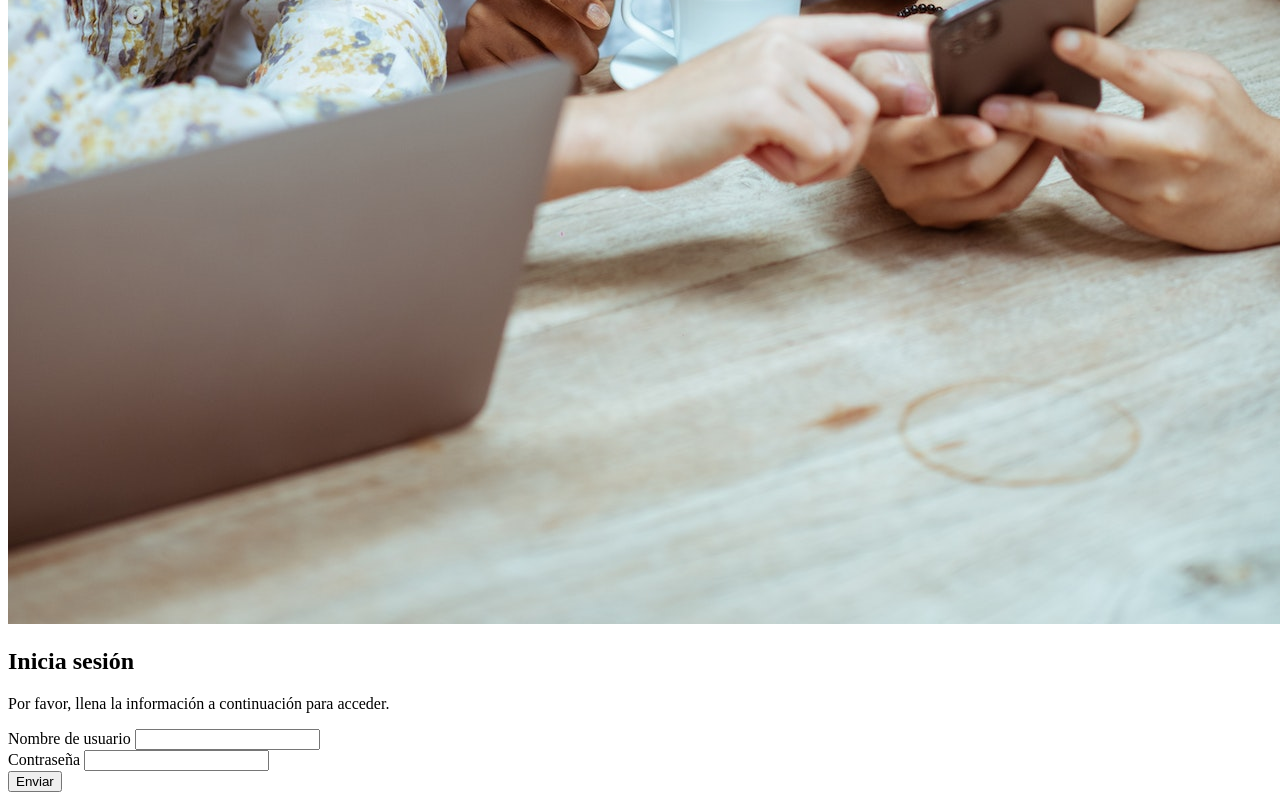
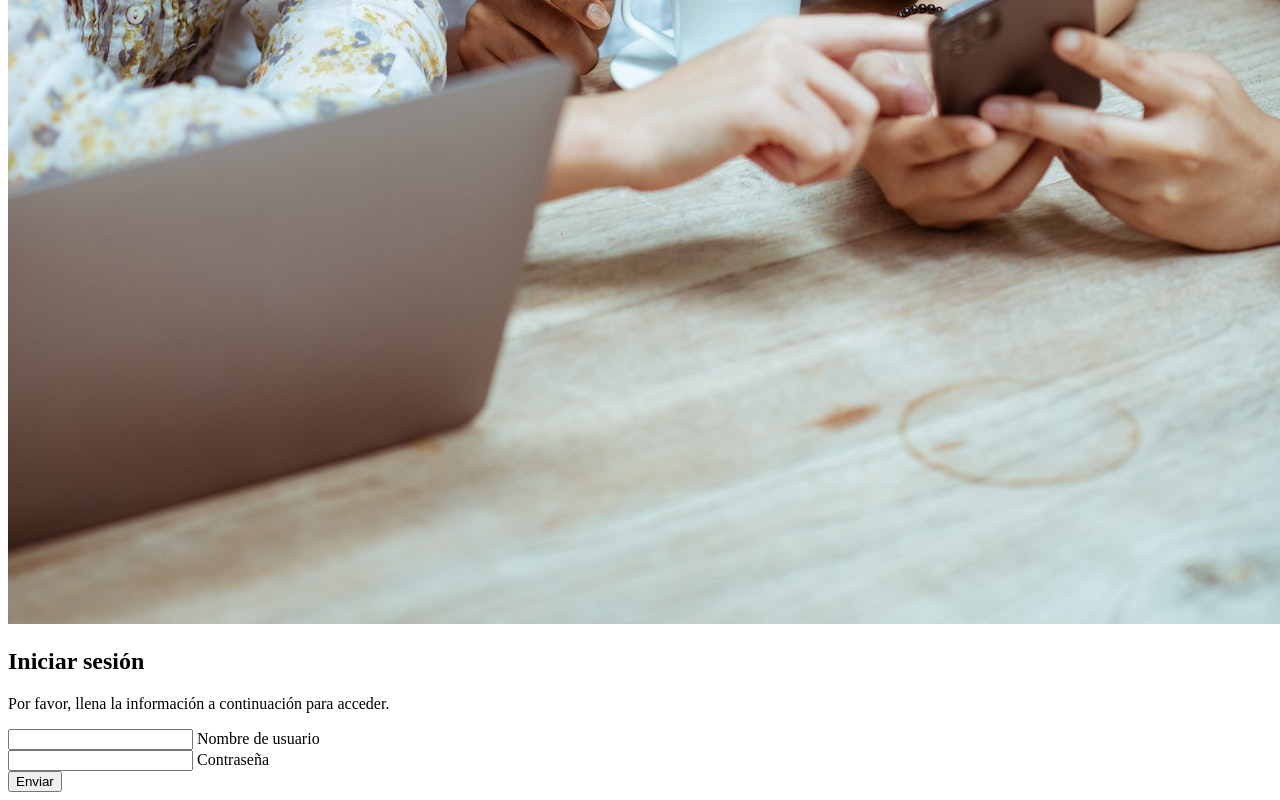
Before and after one commit to StivenKN/t-chat, a SvelteKit app: page /login in a window 1280 px wide. Shown: the part 1304-2104 px from the top of the page. Built offline with nearby package versions, Linux system fonts and the light colour scheme.

Commit message:
bugfix: span doesnt go down when input is valid

```diff
--- a/src/routes/login/+page.svelte
+++ b/src/routes/login/+page.svelte
@@ -9,31 +9,31 @@
 </script>
 
 <main class="flex">
-  <section class="h-screen w-8/12 relative before:bg-black/30 before:absolute before:inset-0">
-    <img class="object-cover aspect-video h-full" src="/login-bg.jpg" alt="" />
+  <section class="relative w-8/12 h-screen before:bg-black/30 before:absolute before:inset-0">
+    <img class="object-cover h-full aspect-video" src="/login-bg.jpg" alt="" />
   </section>
   <section class="flex justify-center items-center w-[100vw] dark:bg-dark dark:text-white">
     <section>
-      <section class="pb-10 flex flex-col gap-2">
-        <h2 class="capitalize font-bold text-4xl">Inicia sesión</h2>
-        <p class="font-medium text-base">Por favor, llena la información a continuación para acceder.</p>
+      <section class="flex flex-col gap-2 pb-10">
+        <h2 class="text-4xl font-bold capitalize">Iniciar sesión</h2>
+        <p class="text-base font-medium">Por favor, llena la información a continuación para acceder.</p>
       </section>
       <section>
         <form method="post" on:submit|preventDefault={handleSubmit} class="flex flex-col gap-3">
           <section class="flex flex-col gap-y-5">
-            <section class="user-input flex flex-col relative">
-              <span class="ml-3 absolute top-3 select-none pointer-events-none transition text-gray-500">Nombre de usuario</span>
-              <input bind:value={loginData.username} class="rounded-lg border border-gray-500 bg-transparent text-white w-full py-3 px-3 focus:shadow-sm dark:focus:shadow-violet-500/80 focus:shadow-gray-500/80 focus:outline-none transition-colors" type="text" autocomplete="off" required />
+            <section class="relative flex flex-col">
+              <input bind:value={loginData.username} class="w-full px-3 py-3 transition-colors bg-transparent border border-gray-500 rounded-lg username-input dark:text-white focus:shadow-sm dark:focus:shadow-violet-500/80 focus:shadow-gray-500/80 focus:outline-none" type="text" autocomplete="username" required />
+              <span class="absolute ml-3 text-gray-500 transition pointer-events-none select-none top-3">Nombre de usuario</span>
             </section>
-            <section class="user-input flex flex-col relative">
-              <span class="ml-3 absolute top-3 select-none pointer-events-none transition text-gray-500">Contraseña</span>
-              <input bind:value={loginData.password} class="rounded-lg border border-gray-500 bg-transparent text-white w-full py-3 px-3 focus:shadow-sm dark:focus:shadow-violet-500/80 focus:shadow-gray-500/80 focus:outline-none transition-colors" type="password" required />
+            <section class="relative flex flex-col user-input">
+              <input bind:value={loginData.password} class="w-full px-3 py-3 transition-colors bg-transparent border border-gray-500 rounded-lg username-input dark:text-white focus:shadow-sm dark:focus:shadow-violet-500/80 focus:shadow-gray-500/80 focus:outline-none" type="password" required />
+              <span class="absolute ml-3 text-gray-500 transition pointer-events-none select-none top-3">Contraseña</span>
             </section>
           </section>
           {#if sendButton !== 'Enviando...'}
-            <button class="bg-violet-500 text-white self-center w-4/12 mt-3 py-2 px-1 rounded-md flex justify-center">{sendButton}</button>
+            <button class="flex self-center justify-center w-4/12 px-1 py-2 mt-3 text-white rounded-md bg-violet-500">{sendButton}</button>
           {:else}
-            <button disabled class="bg-violet-500 text-white self-center w-4/12 mt-3 py-2 px-1 rounded-md flex justify-evenly items-center"><Loader />{sendButton}</button>
+            <button disabled class="flex items-center self-center w-4/12 px-1 py-2 mt-3 text-white rounded-md bg-violet-500 justify-evenly"><Loader />{sendButton}</button>
           {/if}
         </form>
       </section>
@@ -43,8 +43,8 @@
 
 <style lang="postcss">
   @media (prefers-color-scheme: dark) {
-    .user-input:focus-within > span,
-    .inputinput:valid > .user-input span {
+    .username-input:focus ~ span,
+    .username-input:valid ~ span {
       transform: translateY(-25px);
       background: #121212;
       color: white;
@@ -52,7 +52,8 @@
   }
 
   @media (prefers-color-scheme: light) {
-    .user-input:focus-within > span {
+    .username-input:focus ~ span,
+    .username-input:valid ~ span {
       transform: translateY(-25px);
       background: white;
       color: black;
```
